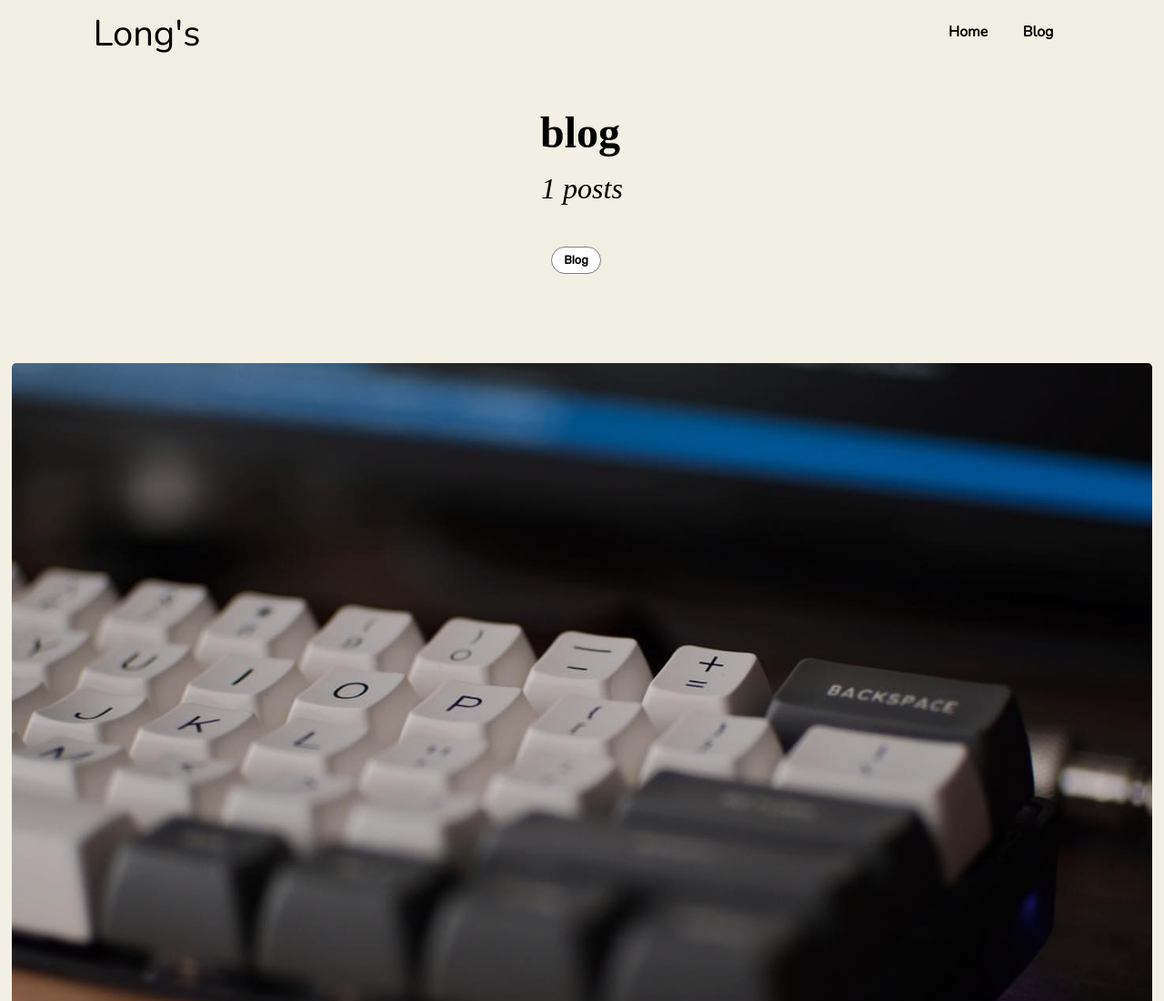
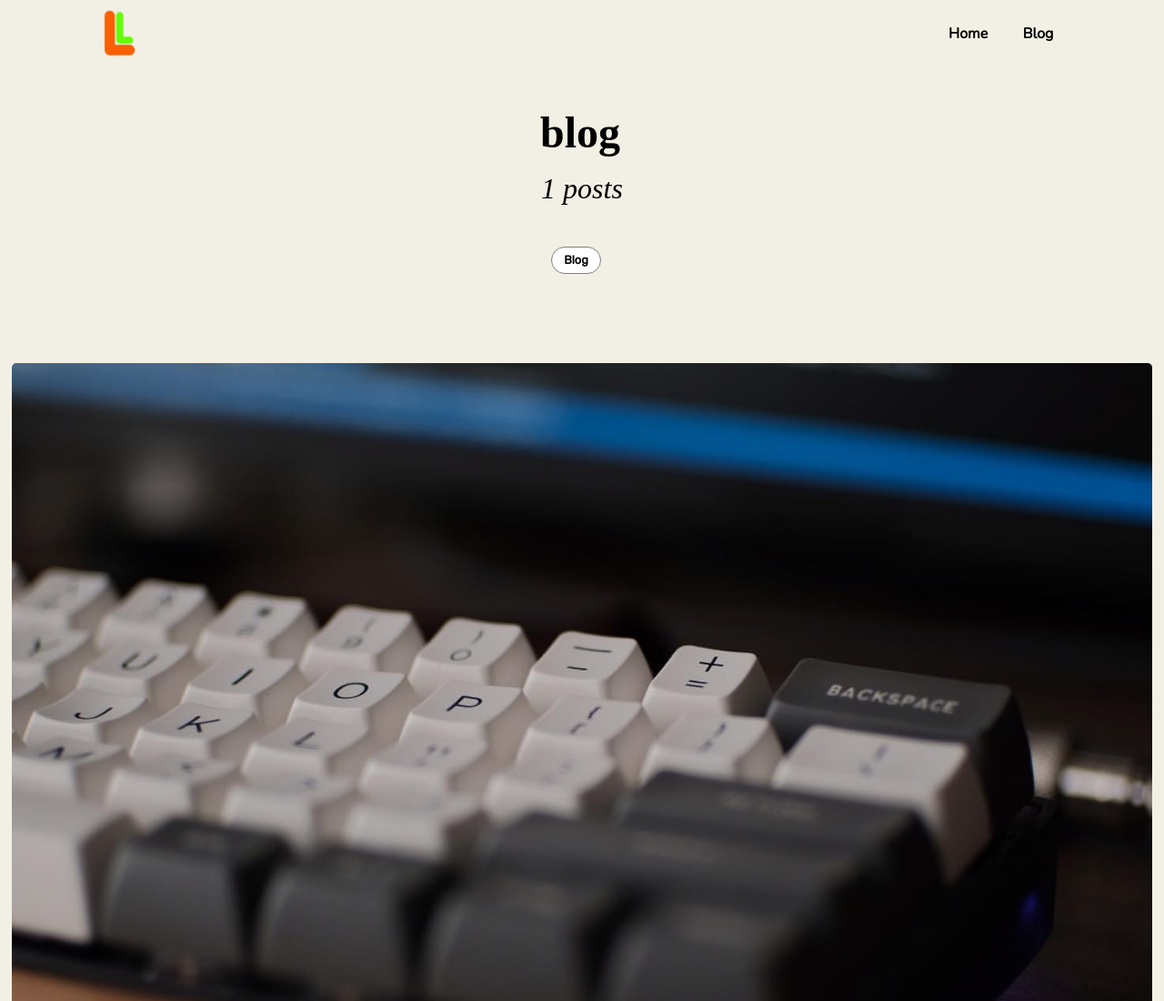
Before and after one commit to longkluong/luongkimlong, a Gatsby site: page /category/blog in a window 1280 px wide. Shown: the top 1100 px of the page at 91% size. Built offline with nearby package versions, Linux system fonts and the light colour scheme; Gatsby itself is replaced by a stand-in of ours.

Commit message:
Change logo of Nav

```diff
--- a/src/components/Navbar/Navbar.style.js
+++ b/src/components/Navbar/Navbar.style.js
@@ -69,6 +69,10 @@ export const Logo = styled.div`
     line-height: var(--logoLineHeight);
     font-weight: var(--fontWeightBold);
     color: var(--colorNavLogo);
+    width: 40px;
+    ${breakpoint.md} {
+      width: 60px;
+    }
   }
 `
 
--- a/src/components/Navbar/index.js
+++ b/src/components/Navbar/index.js
@@ -1,6 +1,7 @@
 import React, { useState } from "react"
 import { Link, useStaticQuery, graphql } from "gatsby"
 import { Global, Wrapper, Logo, Hamburger, Menu, Overlay } from "./Navbar.style"
+import { StaticImage } from "gatsby-plugin-image"
 import kebabCase from "lodash.kebabcase"
 
 const Navbar = () => {
@@ -74,7 +75,7 @@ const Navbar = () => {
       <Wrapper nav={nav}>
         <Global nav={nav} />
         <Logo>
-          <Link to="/">Long's</Link>
+          <Link to="/"><StaticImage width={100} src="../../images/longluong-icon.png"/></Link>
         </Logo>
         <Hamburger
           nav={nav}
```
